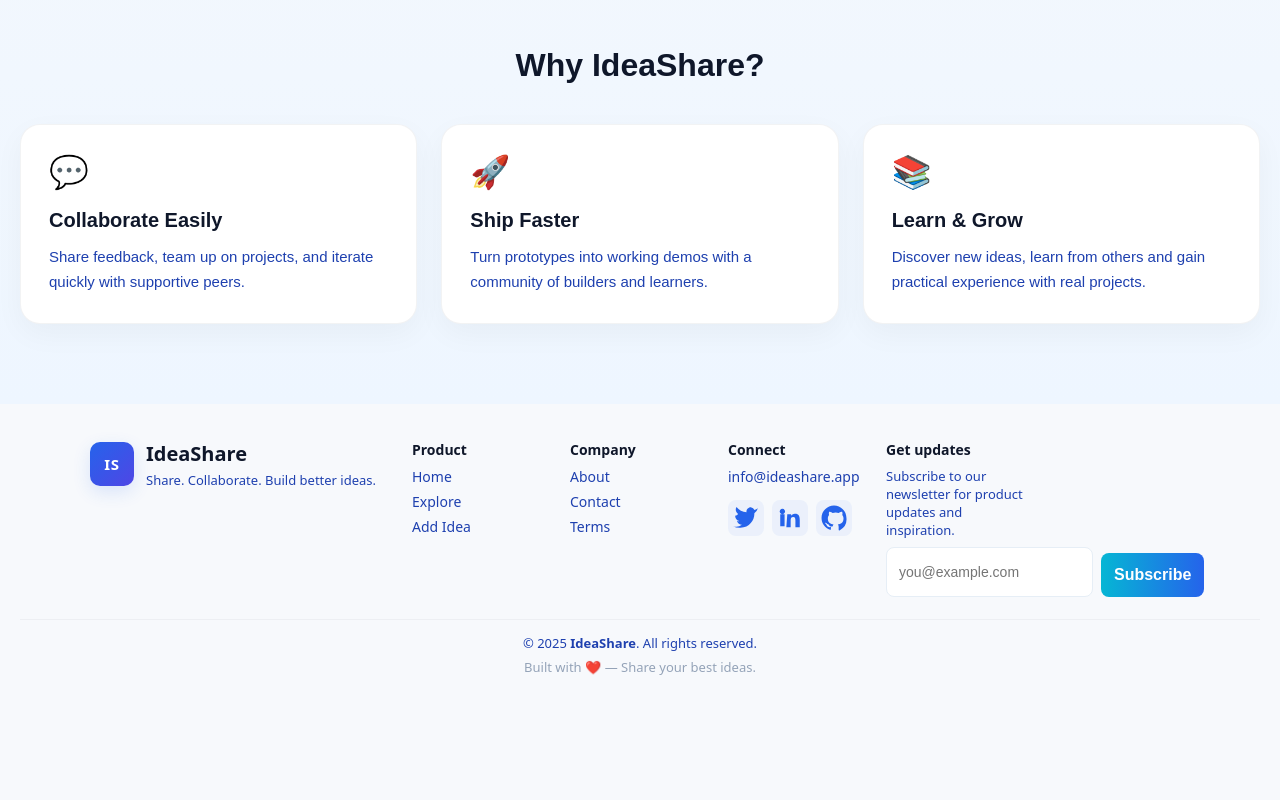
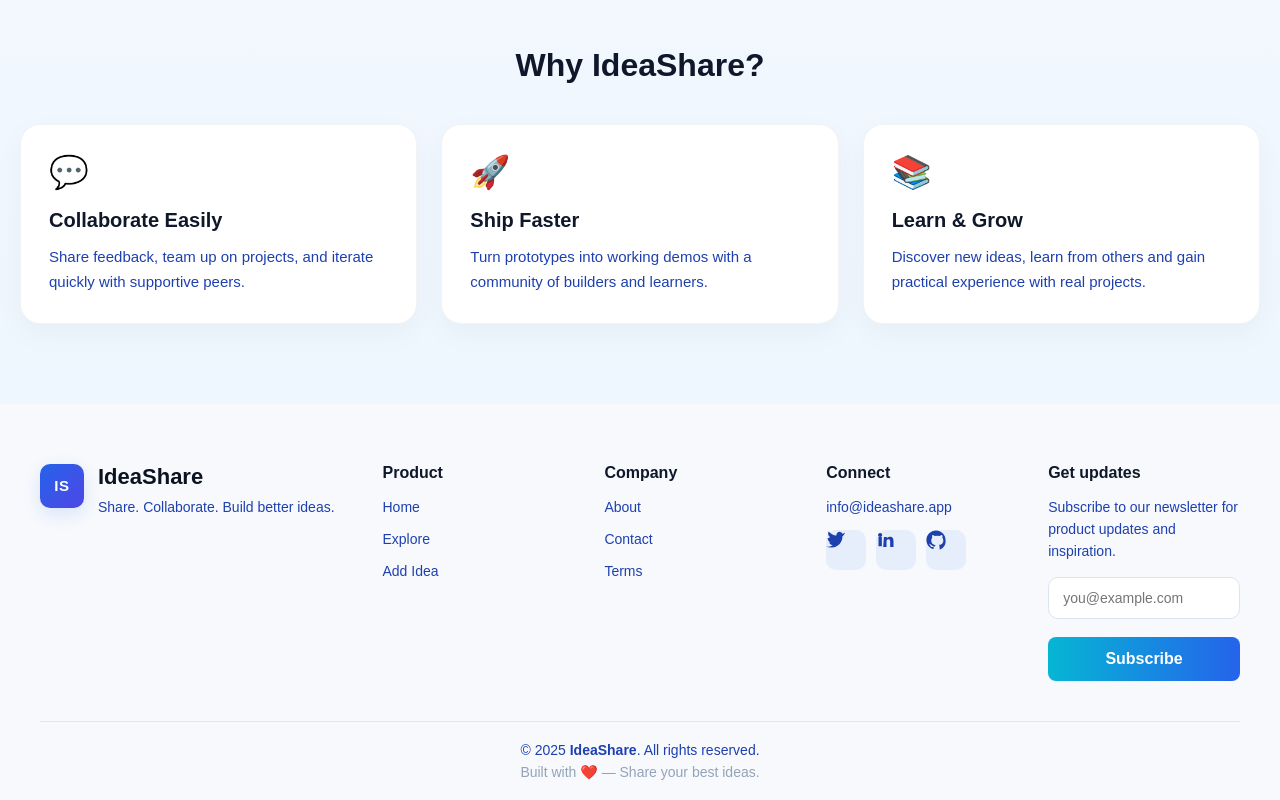
Before and after one commit to Priya-Tanwar-Eng/idea-share, a React (Vite) app in the folder frontend/: page / in a window 1280 px wide. Shown: the part 636-1436 px from the top of the page. Before the commit the page ends 1330 px from the top, so only its background shows below. Built offline with nearby package versions, Linux system fonts and the light colour scheme.

Commit message:
update code

```diff
--- a/frontend/src/components/Footer.css
+++ b/frontend/src/components/Footer.css
@@ -8,165 +8,253 @@
 
 .site-footer {
   background: var(--bg);
-  padding: 36px 20px 12px;
+  padding: 60px 20px 20px;
   color: #0b1220;
-  font-family: "Poppins", system-ui, -apple-system, "Segoe UI", Roboto, "Helvetica Neue", Arial;
+  overflow: hidden;
 }
 
 .footer-inner {
-  max-width: 1100px;
+  width: 100%;
+  max-width: 1200px;
+
   margin: 0 auto;
-  display: grid;
-  grid-template-columns:repeat(5, 300px);
-  gap: 22px;
-  align-items: start;
+
+  display: flex;
+  flex-wrap: wrap;
+  justify-content: space-between;
+  gap: 40px;
 }
 
+/* BRAND */
+
 .footer-brand {
+  flex: 1 1 250px;
+
   display: flex;
-  gap: 12px;
-  align-items: center;
+  align-items: flex-start;
+  gap: 14px;
 }
 
 .brand-mark {
   width: 56px;
   height: 56px;
-  border-radius: 12px;
+
+  border-radius: 14px;
+
   background: linear-gradient(135deg, var(--accent), #4f46e5);
+
   color: white;
-  display: inline-flex;
+
+  display: flex;
   align-items: center;
   justify-content: center;
+
   font-weight: 800;
-  font-size: 16px;
-  box-shadow: 0 6px 18px rgba(37,99,235,0.12);
+  font-size: 18px;
+
+  flex-shrink: 0;
 }
 
 .brand-title {
-  margin: 0;
-  font-size: 20px;
+  font-size: 22px;
+  margin-bottom: 6px;
+}
+
+.brand-tag {
+  color: var(--muted);
+  line-height: 1.6;
+  font-size: 14px;
+}
+
+/* COLUMNS */
+
+.footer-columns {
+  flex: 3 1 700px;
+
+  display: grid;
+  grid-template-columns: repeat(auto-fit, minmax(180px, 1fr));
+
+  gap: 30px;
+}
+
+.col h4 {
+  font-size: 16px;
+  margin-bottom: 14px;
   color: #0f172a;
 }
 
-.brand-tag {
-  margin: 4px 0 0;
-  color: var(--muted);
-  font-size: 13px;
-}
-
-/* Columns grid */
-.footer-columns {
-  display: grid;
-  grid-template-columns: repeat(4, minmax(140px, 1fr));
-  gap: 18px;
-}
-
-/* Column */
-.col h4 {
-  margin: 0 0 8px;
-  font-size: 14px;
-  color: #0f172a;
-}
 .col a,
 .col p {
   display: block;
+
+  margin-bottom: 10px;
+
   color: var(--muted);
   text-decoration: none;
-  margin: 6px 0;
+
   font-size: 14px;
+  line-height: 1.6;
+
+  transition: 0.3s ease;
 }
+
 .col a:hover {
   color: var(--accent);
 }
 
-/* Social buttons */
+/* SOCIAL */
+
 .social {
   display: flex;
-  gap: 8px;
-  margin-top: 8px;
+  gap: 10px;
+  flex-wrap: wrap;
+  margin-top: 12px;
 }
+
 .social-btn {
-  width: 36px;
-  height: 36px;
-  display: inline-flex;
+  width: 40px;
+  height: 40px;
+
+  border-radius: 10px;
+
+  background: rgba(37, 99, 235, 0.08);
+
+  display: flex;
   align-items: center;
   justify-content: center;
-  border-radius: 8px;
-  background: rgba(37,99,235,0.06);
+
   color: var(--accent);
-  text-decoration: none;
-  transition: transform .12s ease, background .12s ease;
+
+  transition: 0.3s ease;
+}
+
+.social-btn:hover {
+  transform: translateY(-4px);
+  background: rgba(37, 99, 235, 0.15);
 }
 
 .social-btn svg {
-  width: 26px;
-  height: 26px;
-  /* border-radius: 8px; */
-  display: block;
-  margin: 5px;
-  color: var(--accent); /* fill via currentColor */
-}
-.social-btn:hover {
-  transform: translateY(-3px);
-  background: linear-gradient(90deg, rgba(37,99,235,0.12), rgba(6,182,212,0.08));
+  width: 20px;
+  height: 20px;
 }
 
-/* Newsletter */
-.newsletter .muted {
-  color: var(--muted);
-  margin-bottom: 8px;
-  font-size: 13px;
-}
+/* NEWSLETTER */
+
 .newsletter-form {
   display: flex;
-  gap: 8px;
-  margin-top: 8px;
+  flex-direction: column;
+  gap: 12px;
+
+  margin-top: 14px;
 }
+
 .newsletter-form input {
-  flex: 1;
-  padding: 9px 12px;
-  border-radius: 8px;
-  border: 1px solid #e6eef6;
+  width: 100%;
+
+  padding: 12px 14px;
+
+  border-radius: 10px;
+  border: 1px solid #dbe4f0;
+
+  outline: none;
+
   font-size: 14px;
 }
+
 .btn-primary {
+  width: 100%;
+
+  border: none;
+
+  padding: 12px 16px;
+
+  border-radius: 10px;
+
   background: linear-gradient(90deg, #06b6d4, var(--accent));
+
   color: white;
-  border: none;
-  padding: 9px 12px;
-  border-radius: 8px;
-  font-weight: 700;
+
+  font-weight: 600;
+
   cursor: pointer;
+
+  transition: 0.3s ease;
 }
 
-/* Bottom bar */
+.btn-primary:hover {
+  transform: translateY(-2px);
+}
+
+/* BOTTOM */
+
 .footer-bottom {
-  margin-top: 22px;
-  margin-bottom: 6px;
-  border-top: 1px solid rgba(15,23,42,0.04);
-  padding-top: 14px;
+  max-width: 1200px;
+
+  margin: 40px auto 0;
+
+  border-top: 1px solid rgba(15, 23, 42, 0.08);
+
+  padding-top: 20px;
+
   text-align: center;
+
   color: var(--muted);
-  font-size: 13px;
+
+  font-size: 14px;
 }
+
 .footer-bottom .small {
   margin-top: 6px;
   color: #94a3b8;
 }
 
-/* Responsive */
-@media (max-width: 880px) {
+/* =========================
+   TABLET
+========================= */
+
+@media (max-width: 992px) {
   .footer-inner {
-    grid-template-columns: 1fr;
+    flex-direction: column;
   }
+
+  .footer-brand {
+    align-items: center;
+  }
+
   .footer-columns {
-    grid-template-columns: repeat(2, 1fr);
+    width: 100%;
   }
 }
 
-@media (max-width: 520px) {
+/* =========================
+   MOBILE
+========================= */
+
+@media (max-width: 576px) {
+  .site-footer {
+    padding: 50px 16px 20px;
+  }
+
+  .footer-brand {
+    flex-direction: column;
+    text-align: center;
+    align-items: center;
+  }
+
   .footer-columns {
     grid-template-columns: 1fr;
+    gap: 24px;
   }
-  .brand-mark { width: 48px; height: 48px; font-size: 14px; }
+
+  .col {
+    text-align: center;
+  }
+
+  .social {
+    justify-content: center;
+  }
+
+  .footer-bottom {
+    font-size: 13px;
+  }
 }
```
